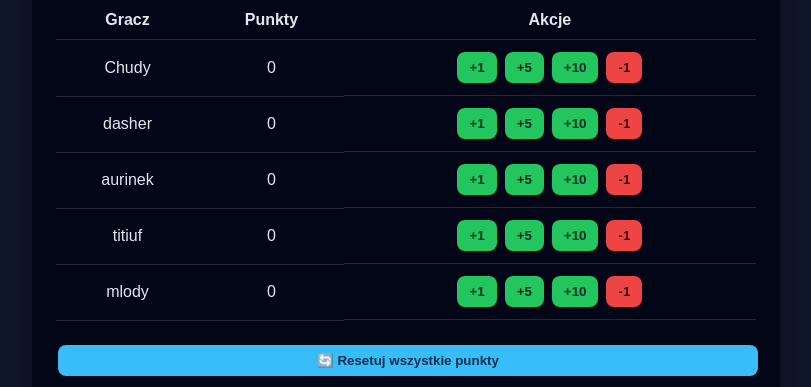
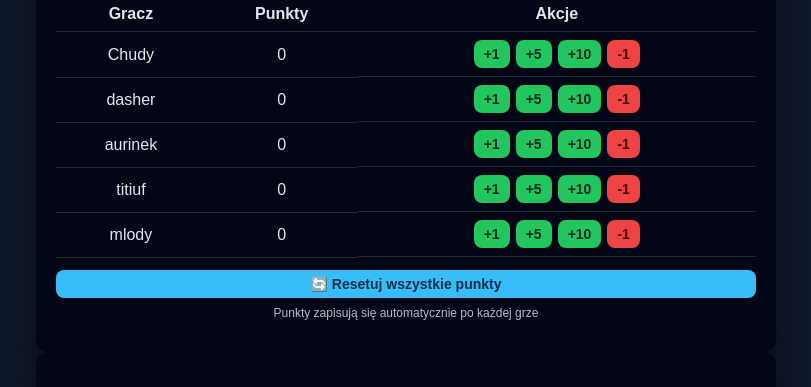
Before and after one commit to tomasz-belech/Tabela-wynikow-pokera, a plain HTML site: page index.html in a window 1280 px wide. Shown: the part 109-496 px from the top of the page, without its empty margins (234-1045 px from the left). Drawn offline with Linux system fonts and the light colour scheme.

Commit message:
Update index.html

```diff
--- a/index.html
+++ b/index.html
@@ -2,6 +2,7 @@
 <html lang="pl">
 <head>
   <meta charset="UTF-8" />
+  <meta name="viewport" content="width=device-width, initial-scale=1.0" />
   <title>Poker – tabela punktów</title>
 
   <style>
@@ -16,7 +17,7 @@
 
     .container {
       background: #020617;
-      padding: 24px;
+      padding: 20px;
       border-radius: 12px;
       max-width: 700px;
       margin: 0 auto;
@@ -31,12 +32,11 @@
     table {
       width: 100%;
       border-collapse: collapse;
-      margin-bottom: 16px;
     }
 
     th, td {
       border-bottom: 1px solid #1e293b;
-      padding: 10px;
+      padding: 8px;
       text-align: center;
     }
 
@@ -47,7 +47,7 @@
     td:last-child {
       display: flex;
       flex-wrap: wrap;
-      gap: 4px;
+      gap: 6px;
       justify-content: center;
     }
 
@@ -55,11 +55,11 @@
       background: #22c55e;
       color: #022c22;
       border: none;
-      padding: 8px 12px;
+      padding: 6px 10px;
       border-radius: 8px;
       cursor: pointer;
       font-weight: bold;
-      margin: 2px;
+      font-size: 14px;
     }
 
     button.minus {
@@ -71,23 +71,188 @@
       background: #38bdf8;
       color: #082f49;
       width: 100%;
-      margin-top: 8px;
+      margin-top: 12px;
     }
 
     .note {
       font-size: 12px;
       opacity: 0.8;
       text-align: center;
+      margin-top: 8px;
     }
 
     @media (max-width: 600px) {
-      button {
-        padding: 6px 8px;
-        font-size: 12px;
+      h1 {
+        font-size: 20px;
       }
 
+      th, td {
+        padding: 6px;
+        font-size: 14px;
+      }
+    }
+  </style>
+</head>
+
+<body>
+  <div class="container">
+    <h1>♠ Poker – punktacja ♣</h1>
+
+    <table>
+      <thead>
+        <tr>
+          <th>Gracz</th>
+          <th>Punkty</th>
+          <th>Akcje</th>
+        </tr>
+      </thead>
+      <tbody id="players"></tbody>
+    </table>
+
+    <button class="reset" onclick="resetScores()">🔄 Resetuj wszystkie punkty</button>
+    <p class="note">Punkty zapisują się automatycznie po każdej grze</p>
+  </div>
+
+  <script>
+    const players = ["Chudy", "dasher", "aurinek", "titiuf", "mlody"];
+
+    function loadScores() {
+      return JSON.parse(localStorage.getItem("pokerScores")) || {};
+    }
+
+    function saveScores(scores) {
+      localStorage.setItem("pokerScores", JSON.stringify(scores));
+    }
+
+    function addPoints(name, value) {
+      const scores = loadScores();
+      scores[name] = (scores[name] || 0) + value;
+      saveScores(scores);
+      render();
+    }
+
+    function resetScores() {
+      if (confirm("Na pewno zresetować wszystkie punkty?")) {
+        localStorage.removeItem("pokerScores");
+        render();
+      }
+    }
+
+    function render() {
+      const tbody = document.getElementById("players");
+      const scores = loadScores();
+      tbody.innerHTML = "";
+
+      players.forEach(player => {
+        const tr = document.createElement("tr");
+        tr.innerHTML = `
+          <td>${player}</td>
+          <td>${scores[player] || 0}</td>
+          <td>
+            <button onclick="addPoints('${player}', 1)">+1</button>
+            <button onclick="addPoints('${player}', 5)">+5</button>
+            <button onclick="addPoints('${player}', 10)">+10</button>
+            <button class="minus" onclick="addPoints('${player}', -1)">-1</button>
+          </td>
+        `;
+        tbody.appendChild(tr);
+      });
+    }
+
+    render();
+  </script>
+</body>
+</html><!DOCTYPE html>
+<html lang="pl">
+<head>
+  <meta charset="UTF-8" />
+  <meta name="viewport" content="width=device-width, initial-scale=1.0" />
+  <title>Poker – tabela punktów</title>
+
+  <style>
+    body {
+      font-family: Arial, sans-serif;
+      background: #0f172a;
+      color: #e5e7eb;
+      min-height: 100vh;
+      margin: 0;
+      padding: 12px;
+    }
+
+    .container {
+      background: #020617;
+      padding: 20px;
+      border-radius: 12px;
+      max-width: 700px;
+      margin: 0 auto;
+      box-shadow: 0 10px 30px rgba(0,0,0,0.4);
+    }
+
+    h1 {
+      text-align: center;
+      margin-bottom: 16px;
+    }
+
+    table {
+      width: 100%;
+      border-collapse: collapse;
+    }
+
+    th, td {
+      border-bottom: 1px solid #1e293b;
+      padding: 8px;
+      text-align: center;
+    }
+
+    th {
+      background: #020617;
+    }
+
+    td:last-child {
+      display: flex;
+      flex-wrap: wrap;
+      gap: 6px;
+      justify-content: center;
+    }
+
+    button {
+      background: #22c55e;
+      color: #022c22;
+      border: none;
+      padding: 6px 10px;
+      border-radius: 8px;
+      cursor: pointer;
+      font-weight: bold;
+      font-size: 14px;
+    }
+
+    button.minus {
+      background: #ef4444;
+      color: #450a0a;
+    }
+
+    button.reset {
+      background: #38bdf8;
+      color: #082f49;
+      width: 100%;
+      margin-top: 12px;
+    }
+
+    .note {
+      font-size: 12px;
+      opacity: 0.8;
+      text-align: center;
+      margin-top: 8px;
+    }
+
+    @media (max-width: 600px) {
       h1 {
         font-size: 20px;
+      }
+
+      th, td {
+        padding: 6px;
+        font-size: 14px;
       }
     }
   </style>
```
